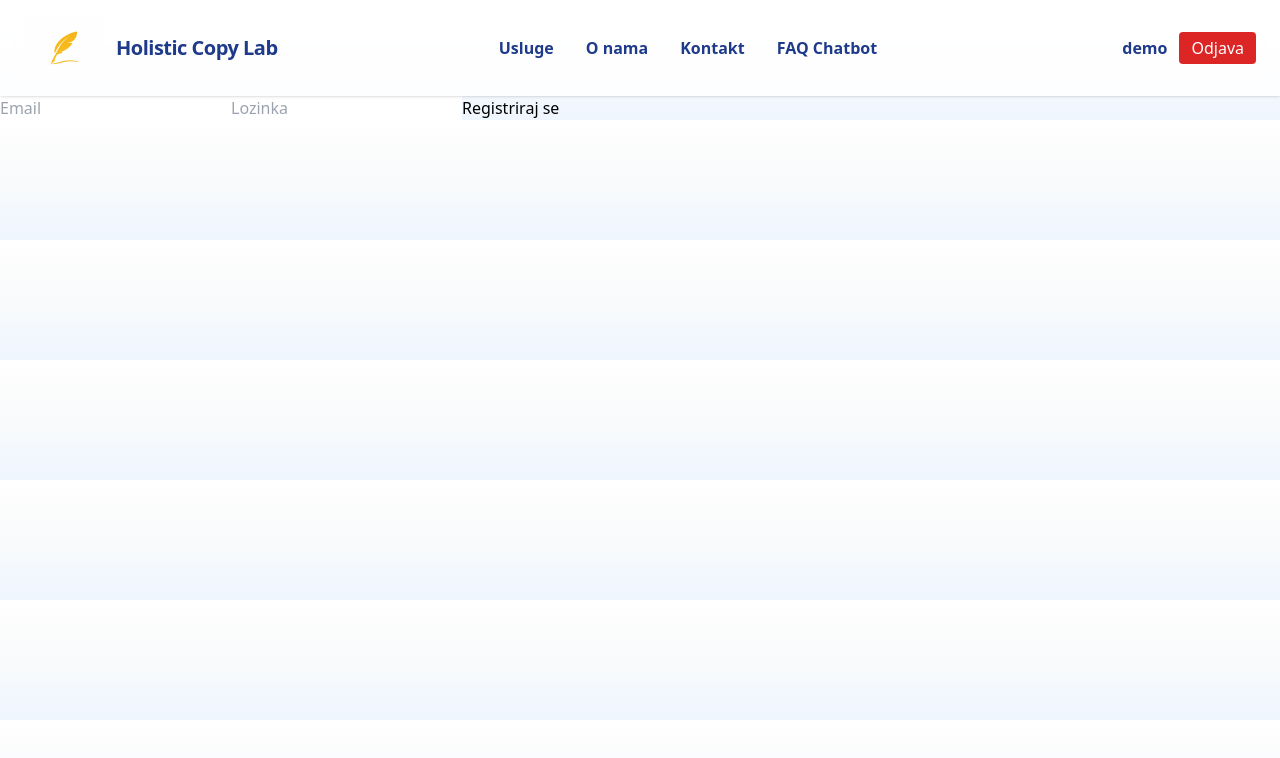
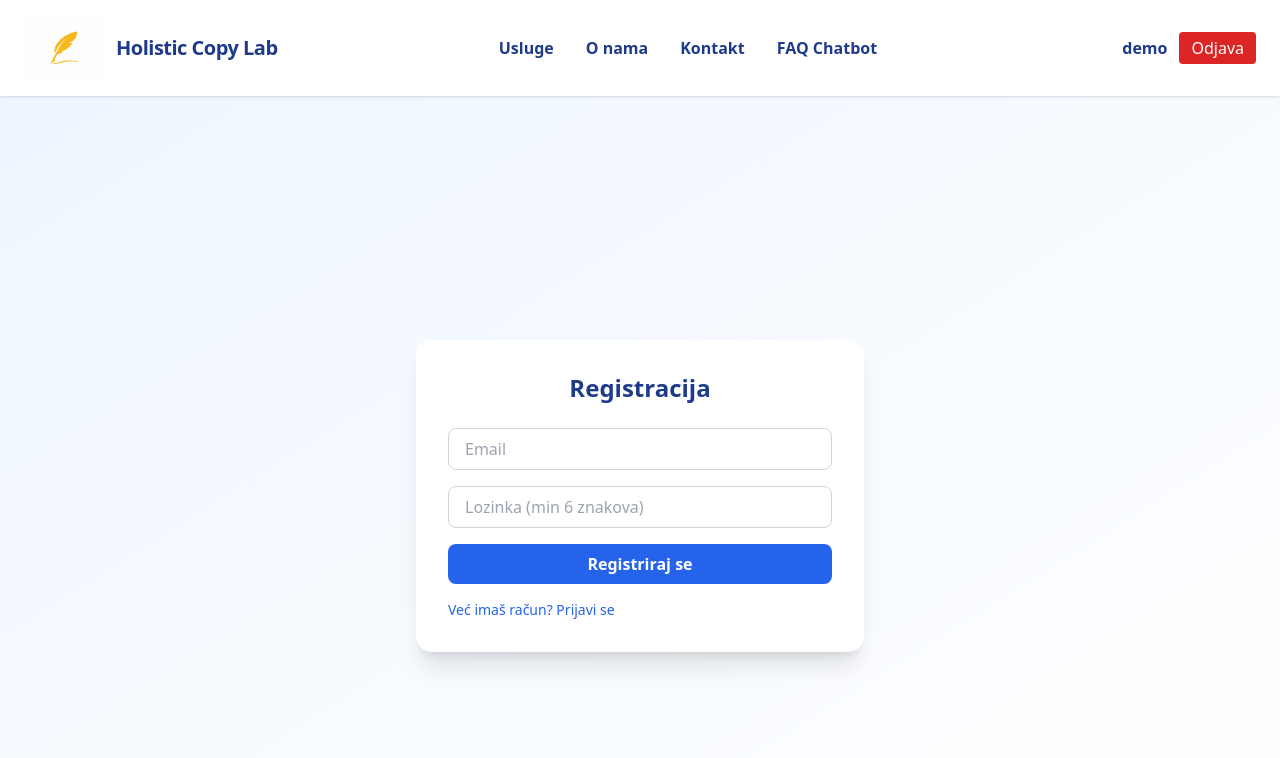
Before and after one commit to starone567/holistic-copy-lab-frontend, a React (Vite) app: page /register in a window 1280 px wide. Shown: the top 758 px of the page. Built offline with nearby package versions, Linux system fonts and the light colour scheme.

Commit message:
Moderniziran login/register s Tailwind dizajnom

```diff
--- a/src/pages/Login.jsx
+++ b/src/pages/Login.jsx
@@ -1,33 +1,53 @@
 import { useState } from "react";
 import { supabase } from "../supabaseClient";
+import { Link, useNavigate } from "react-router-dom";
 
 export default function Login({ setUser }) {
-  const [email, setEmail] = useState('');
-  const [password, setPassword] = useState('');
+  const [email, setEmail] = useState("");
+  const [password, setPassword] = useState("");
   const [error, setError] = useState(null);
+  const [loading, setLoading] = useState(false);
+  const [success, setSuccess] = useState(null);
+  const navigate = useNavigate();
 
   const handleLogin = async (e) => {
     e.preventDefault();
     setError(null);
+    setSuccess(null);
+    setLoading(true);
 
     const { data, error } = await supabase.auth.signInWithPassword({
       email,
       password,
     });
 
+    setLoading(false);
+
     if (error) {
       setError(error.message);
+    } else if (data.user) {
+      setUser(data.user);
+      localStorage.setItem("user", JSON.stringify(data.user));
+      setSuccess("Uspješno ste prijavljeni!");
+      setTimeout(() => navigate("/chat"), 1000); // Automatski redirect na chat
     } else {
-      setUser(data.user);
-      // localStorage.setItem('user', JSON.stringify(data.user)); // Po želji
+      setError("Nepoznata greška. Pokušaj ponovo.");
     }
   };
 
   return (
-    <form onSubmit={handleLogin}>
+    <div className="flex items-center justify-center min-h-screen bg-gradient-to-br from-blue-50 to-white">
+      <form
+        onSubmit={handleLogin}
+        className="bg-white p-8 rounded-2xl shadow-xl w-full max-w-md"
+      >
+        <h2 className="text-2xl font-bold text-center mb-6 text-blue-900">
+          Prijava
+        </h2>
         <input
           type="email"
           placeholder="Email"
+          className="w-full mb-4 px-4 py-2 border border-gray-300 rounded-lg focus:outline-none focus:ring-2 focus:ring-blue-400"
           value={email}
           onChange={e => setEmail(e.target.value)}
           required
@@ -35,12 +55,36 @@ export default function Login({ setUser }) {
         <input
           type="password"
           placeholder="Lozinka"
+          className="w-full mb-4 px-4 py-2 border border-gray-300 rounded-lg focus:outline-none focus:ring-2 focus:ring-blue-400"
           value={password}
           onChange={e => setPassword(e.target.value)}
           required
         />
-      <button type="submit">Prijavi se</button>
-      {error && <div style={{ color: 'red' }}>{error}</div>}
+        <button
+          type="submit"
+          disabled={loading}
+          className="w-full bg-blue-600 hover:bg-blue-700 text-white font-bold py-2 rounded-lg transition-colors duration-200"
+        >
+          {loading ? "Prijava..." : "Prijavi se"}
+        </button>
+        <div className="flex justify-between mt-4 text-sm">
+          <Link to="/register" className="text-blue-600 hover:underline">
+            Nemaš račun? Registriraj se
+          </Link>
+          <a
+            href="mailto:support@holisticcopylab.com"
+            className="text-gray-500 hover:underline"
+          >
+            Zaboravljena lozinka?
+          </a>
+        </div>
+        {error && (
+          <div className="text-red-600 mt-4 text-center">{error}</div>
+        )}
+        {success && (
+          <div className="text-green-600 mt-4 text-center">{success}</div>
+        )}
       </form>
+    </div>
   );
 }
--- a/src/pages/Register.jsx
+++ b/src/pages/Register.jsx
@@ -1,47 +1,83 @@
 import { useState } from "react";
 import { supabase } from "../supabaseClient";
+import { Link, useNavigate } from "react-router-dom";
 
 export default function Register({ setUser }) {
-  const [email, setEmail] = useState('');
-  const [password, setPassword] = useState('');
+  const [email, setEmail] = useState("");
+  const [password, setPassword] = useState("");
   const [error, setError] = useState(null);
+  const [success, setSuccess] = useState(null);
+  const [loading, setLoading] = useState(false);
+  const navigate = useNavigate();
 
   const handleRegister = async (e) => {
     e.preventDefault();
     setError(null);
+    setSuccess(null);
+    setLoading(true);
 
     const { data, error } = await supabase.auth.signUp({
       email,
       password,
     });
 
+    setLoading(false);
+
     if (error) {
       setError(error.message);
     } else {
-      // Možeš automatski postaviti usera, ili ga preusmjeriti na login
-      setUser(data.user);
-      // localStorage.setItem('user', JSON.stringify(data.user)); // Po želji
+      setSuccess(
+        "Registracija uspješna! Provjeri svoj email i potvrdi račun."
+      );
+      setTimeout(() => navigate("/login"), 2000); // redirect na login nakon 2s
     }
   };
 
   return (
-    <form onSubmit={handleRegister}>
+    <div className="flex items-center justify-center min-h-screen bg-gradient-to-br from-blue-50 to-white">
+      <form
+        onSubmit={handleRegister}
+        className="bg-white p-8 rounded-2xl shadow-xl w-full max-w-md"
+      >
+        <h2 className="text-2xl font-bold text-center mb-6 text-blue-900">
+          Registracija
+        </h2>
         <input
           type="email"
           placeholder="Email"
+          className="w-full mb-4 px-4 py-2 border border-gray-300 rounded-lg focus:outline-none focus:ring-2 focus:ring-blue-400"
           value={email}
           onChange={e => setEmail(e.target.value)}
           required
         />
         <input
           type="password"
-        placeholder="Lozinka"
+          placeholder="Lozinka (min 6 znakova)"
+          className="w-full mb-4 px-4 py-2 border border-gray-300 rounded-lg focus:outline-none focus:ring-2 focus:ring-blue-400"
           value={password}
           onChange={e => setPassword(e.target.value)}
           required
+          minLength={6}
         />
-      <button type="submit">Registriraj se</button>
-      {error && <div style={{ color: 'red' }}>{error}</div>}
+        <button
+          type="submit"
+          disabled={loading}
+          className="w-full bg-blue-600 hover:bg-blue-700 text-white font-bold py-2 rounded-lg transition-colors duration-200"
+        >
+          {loading ? "Registracija..." : "Registriraj se"}
+        </button>
+        <div className="flex justify-between mt-4 text-sm">
+          <Link to="/login" className="text-blue-600 hover:underline">
+            Već imaš račun? Prijavi se
+          </Link>
+        </div>
+        {error && (
+          <div className="text-red-600 mt-4 text-center">{error}</div>
+        )}
+        {success && (
+          <div className="text-green-600 mt-4 text-center">{success}</div>
+        )}
       </form>
+    </div>
   );
 }
```
Lines whose indentation alone changed are shown as unchanged.
